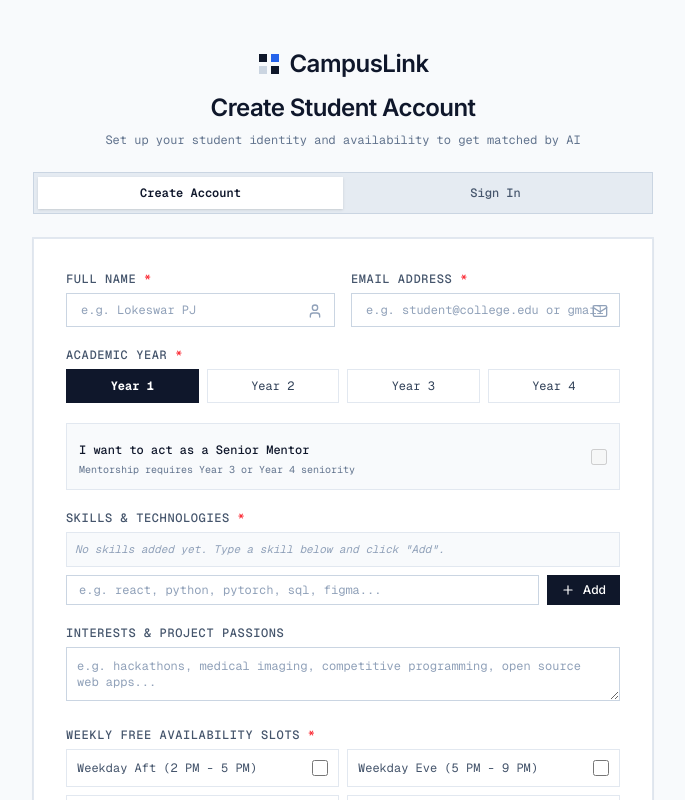
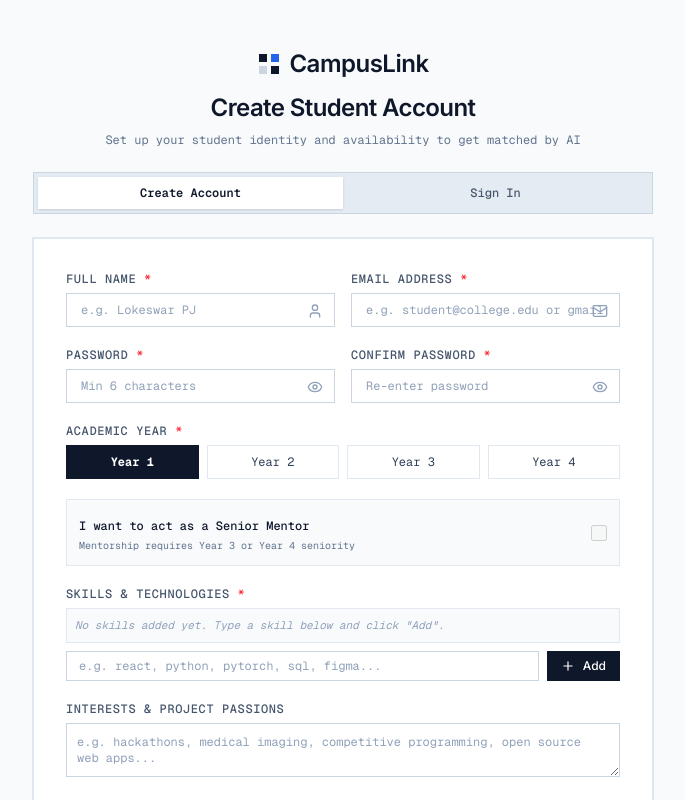
Before and after one commit to Lokeswarpj/First_Commit, a Next.js app in the folder frontend/: page /login in a window 1280 px wide. Shown: the top 800 px of the page, without its empty margins (297-982 px from the left). Built offline with nearby package versions, Linux system fonts and the light colour scheme.

Commit message:
feat(auth): add password and confirm password fields with show/hide toggle in create account, sign in, and profile

```diff
--- a/frontend/app/(auth)/login/page.tsx
+++ b/frontend/app/(auth)/login/page.tsx
@@ -17,6 +17,9 @@ import {
   ShieldCheck,
   Mail,
   User,
+  Lock,
+  Eye,
+  EyeOff,
   BookOpen,
   Plus,
   X,
@@ -37,11 +40,17 @@ export default function LoginPage() {
 
   // Sign In State
   const [signInEmail, setSignInEmail] = useState("");
+  const [signInPassword, setSignInPassword] = useState("");
+  const [showSignInPassword, setShowSignInPassword] = useState(false);
   const [signInError, setSignInError] = useState("");
 
   // Create Account State (Clean, user-entered, NO dummy defaults)
   const [name, setName] = useState("");
   const [email, setEmail] = useState("");
+  const [password, setPassword] = useState("");
+  const [confirmPassword, setConfirmPassword] = useState("");
+  const [showPassword, setShowPassword] = useState(false);
+  const [showConfirmPassword, setShowConfirmPassword] = useState(false);
   const [year, setYear] = useState<number>(1);
   const [isMentor, setIsMentor] = useState(false);
   const [skills, setSkills] = useState<string[]>([]);
@@ -76,25 +85,37 @@ export default function LoginPage() {
   const handleSignInSubmit = (e: React.FormEvent) => {
     e.preventDefault();
     setSignInError("");
-    const trimmed = signInEmail.trim();
+    const trimmedEmail = signInEmail.trim();
 
-    if (!trimmed || !trimmed.includes("@") || !trimmed.includes(".")) {
+    if (!trimmedEmail || !trimmedEmail.includes("@") || !trimmedEmail.includes(".")) {
       setSignInError("Please enter a valid email address.");
       return;
     }
 
-    const existingUser = findRegisteredUser(trimmed);
+    if (!signInPassword) {
+      setSignInError("Please enter your account password.");
+      return;
+    }
+
+    const existingUser = findRegisteredUser(trimmedEmail);
     if (existingUser) {
+      // Validate password if user set one
+      if (existingUser.password && existingUser.password !== signInPassword) {
+        setSignInError("Incorrect password. Please verify and try again.");
+        return;
+      }
       setCurrentUser(existingUser);
       setSuccess(true);
       setTimeout(() => router.push("/profile"), 400);
       return;
     }
 
-    // If account doesn't exist, switch to Create Account mode with email pre-filled
-    setEmail(trimmed);
+    // If account doesn't exist, switch to Create Account mode with credentials pre-filled
+    setEmail(trimmedEmail);
+    setPassword(signInPassword);
+    setConfirmPassword(signInPassword);
     setMode("create");
-    setCreateError("No existing account found with this email. Please complete your profile to register!");
+    setCreateError("No existing account found with this email. Please complete your registration below!");
   };
 
   // 2. Handle Create Account
@@ -109,6 +130,21 @@ export default function LoginPage() {
 
     if (!email.trim() || !email.includes("@") || !email.includes(".")) {
       setCreateError("Please enter a valid email address.");
+      return;
+    }
+
+    if (!password) {
+      setCreateError("Please enter a password for your account.");
+      return;
+    }
+
+    if (password.length < 6) {
+      setCreateError("Password must be at least 6 characters long.");
+      return;
+    }
+
+    if (password !== confirmPassword) {
+      setCreateError("Passwords do not match. Please re-enter carefully.");
       return;
     }
 
@@ -127,6 +163,7 @@ export default function LoginPage() {
       id: "usr_" + Math.random().toString(36).substring(7),
       name: name.trim(),
       college_email: email.trim(),
+      password: password,
       year,
       is_mentor: year >= 3 ? isMentor : false,
       skills,
@@ -250,6 +287,55 @@ export default function LoginPage() {
                       className="w-full bg-white border border-slate-300 px-3.5 py-2 font-mono text-xs text-slate-900 placeholder-slate-400 focus:outline-none focus:border-[#2563eb]"
                     />
                     <Mail className="absolute right-3 top-2.5 w-4 h-4 text-slate-400" />
+                  </div>
+                </div>
+              </div>
+
+              {/* Password & Confirm Password */}
+              <div className="grid grid-cols-1 sm:grid-cols-2 gap-4">
+                <div>
+                  <label className="block font-mono text-xs text-slate-600 uppercase tracking-wider mb-1.5 font-medium">
+                    Password <span className="text-red-500">*</span>
+                  </label>
+                  <div className="relative">
+                    <input
+                      type={showPassword ? "text" : "password"}
+                      required
+                      value={password}
+                      onChange={(e) => setPassword(e.target.value)}
+                      placeholder="Min 6 characters"
+                      className="w-full bg-white border border-slate-300 px-3.5 py-2 font-mono text-xs text-slate-900 placeholder-slate-400 focus:outline-none focus:border-[#2563eb]"
+                    />
+                    <button
+                      type="button"
+                      onClick={() => setShowPassword(!showPassword)}
+                      className="absolute right-3 top-2.5 text-slate-400 hover:text-slate-600 cursor-pointer"
+                    >
+                      {showPassword ? <EyeOff className="w-4 h-4" /> : <Eye className="w-4 h-4" />}
+                    </button>
+                  </div>
+                </div>
+
+                <div>
+                  <label className="block font-mono text-xs text-slate-600 uppercase tracking-wider mb-1.5 font-medium">
+                    Confirm Password <span className="text-red-500">*</span>
+                  </label>
+                  <div className="relative">
+                    <input
+                      type={showConfirmPassword ? "text" : "password"}
+                      required
+                      value={confirmPassword}
+                      onChange={(e) => setConfirmPassword(e.target.value)}
+                      placeholder="Re-enter password"
+                      className="w-full bg-white border border-slate-300 px-3.5 py-2 font-mono text-xs text-slate-900 placeholder-slate-400 focus:outline-none focus:border-[#2563eb]"
+                    />
+                    <button
+                      type="button"
+                      onClick={() => setShowConfirmPassword(!showConfirmPassword)}
+                      className="absolute right-3 top-2.5 text-slate-400 hover:text-slate-600 cursor-pointer"
+                    >
+                      {showConfirmPassword ? <EyeOff className="w-4 h-4" /> : <Eye className="w-4 h-4" />}
+                    </button>
                   </div>
                 </div>
               </div>
@@ -425,12 +511,41 @@ export default function LoginPage() {
                 <div className="relative">
                   <input
                     type="email"
+                    required
                     value={signInEmail}
                     onChange={(e) => setSignInEmail(e.target.value)}
                     placeholder="e.g. name@college.edu or gmail..."
                     className="w-full bg-white border border-slate-300 px-4 py-2.5 font-mono text-xs text-slate-900 placeholder-slate-400 focus:outline-none focus:border-[#2563eb] focus:ring-1 focus:ring-[#2563eb]"
                   />
                   <Mail className="absolute right-3 top-3 w-4 h-4 text-slate-400" />
+                </div>
+              </div>
+
+              <div>
+                <div className="flex items-center justify-between mb-2">
+                  <label className="block font-mono text-xs text-slate-600 uppercase tracking-wider font-medium">
+                    Password
+                  </label>
+                  <span className="font-mono text-[10px] text-slate-400">
+                    Demo Pass: campus123
+                  </span>
+                </div>
+                <div className="relative">
+                  <input
+                    type={showSignInPassword ? "text" : "password"}
+                    required
+                    value={signInPassword}
+                    onChange={(e) => setSignInPassword(e.target.value)}
+                    placeholder="Enter your account password..."
+                    className="w-full bg-white border border-slate-300 px-4 py-2.5 font-mono text-xs text-slate-900 placeholder-slate-400 focus:outline-none focus:border-[#2563eb] focus:ring-1 focus:ring-[#2563eb]"
+                  />
+                  <button
+                    type="button"
+                    onClick={() => setShowSignInPassword(!showSignInPassword)}
+                    className="absolute right-3 top-3 text-slate-400 hover:text-slate-600 cursor-pointer"
+                  >
+                    {showSignInPassword ? <EyeOff className="w-4 h-4" /> : <Eye className="w-4 h-4" />}
+                  </button>
                 </div>
               </div>
 
--- a/frontend/app/profile/page.tsx
+++ b/frontend/app/profile/page.tsx
@@ -4,7 +4,7 @@ import React, { useState, useEffect } from "react";
 import { Navbar } from "@/components/Navbar";
 import { getCurrentUser, setCurrentUser, UserProfile } from "@/lib/supabase";
 import { StatusChip } from "@/components/StatusChip";
-import { Check, Plus, X } from "lucide-react";
+import { Check, Plus, X, Lock, Eye, EyeOff } from "lucide-react";
 
 const ALL_SLOTS = [
   { id: "wkday_aft", label: "Weekday Afternoon (2 PM - 5 PM)" },
@@ -16,6 +16,7 @@ const ALL_SLOTS = [
 export default function ProfilePage() {
   const [profile, setProfile] = useState<UserProfile | null>(null);
   const [newSkill, setNewSkill] = useState("");
+  const [showPassword, setShowPassword] = useState(false);
   const [saved, setSaved] = useState(false);
 
   useEffect(() => {
@@ -107,6 +108,37 @@ export default function ProfilePage() {
                 }}
                 className="w-full bg-white border border-slate-300 px-4 py-2 font-mono text-xs text-slate-900 focus:outline-none focus:border-[#2563eb] focus:ring-1 focus:ring-[#2563eb]"
               />
+            </div>
+          </div>
+
+          {/* Account Password Section */}
+          <div className="pb-6 border-b border-slate-200">
+            <div className="max-w-md">
+              <label className="block font-mono text-xs text-slate-500 uppercase tracking-wider mb-2 font-medium">
+                Account Password
+              </label>
+              <div className="relative">
+                <input
+                  type={showPassword ? "text" : "password"}
+                  value={profile.password || ""}
+                  onChange={(e) => {
+                    setProfile({ ...profile, password: e.target.value });
+                    setSaved(false);
+                  }}
+                  placeholder="Set or change your account password..."
+                  className="w-full bg-white border border-slate-300 px-4 py-2 font-mono text-xs text-slate-900 focus:outline-none focus:border-[#2563eb] focus:ring-1 focus:ring-[#2563eb]"
+                />
+                <button
+                  type="button"
+                  onClick={() => setShowPassword(!showPassword)}
+                  className="absolute right-3 top-2.5 text-slate-400 hover:text-slate-600 cursor-pointer"
+                >
+                  {showPassword ? <EyeOff className="w-4 h-4" /> : <Eye className="w-4 h-4" />}
+                </button>
+              </div>
+              <p className="font-mono text-[10px] text-slate-400 mt-1">
+                Used to log in securely to your CampusLink student profile
+              </p>
             </div>
           </div>
 
--- a/frontend/lib/supabase.ts
+++ b/frontend/lib/supabase.ts
@@ -4,6 +4,7 @@ export interface UserProfile {
   id: string;
   name: string;
   college_email: string;
+  password?: string;
   year: number;
   is_mentor: boolean;
   skills: string[];
@@ -15,6 +16,7 @@ export const DEMO_FRESHER: UserProfile = {
   id: "00000000-0000-0000-0000-000000000001",
   name: "Aarav Sharma",
   college_email: "aarav.cs27@college.edu",
+  password: "campus123",
   year: 1,
   is_mentor: false,
   skills: ["python", "c", "html", "css"],
@@ -26,6 +28,7 @@ export const DEMO_MENTOR: UserProfile = {
   id: "00000000-0000-0000-0000-000000000002",
   name: "Ananya Roy",
   college_email: "ananya.cs24@college.edu",
+  password: "campus123",
   year: 3,
   is_mentor: true,
   skills: ["python", "machine learning", "scikit-learn", "pandas", "deep learning"],
```
